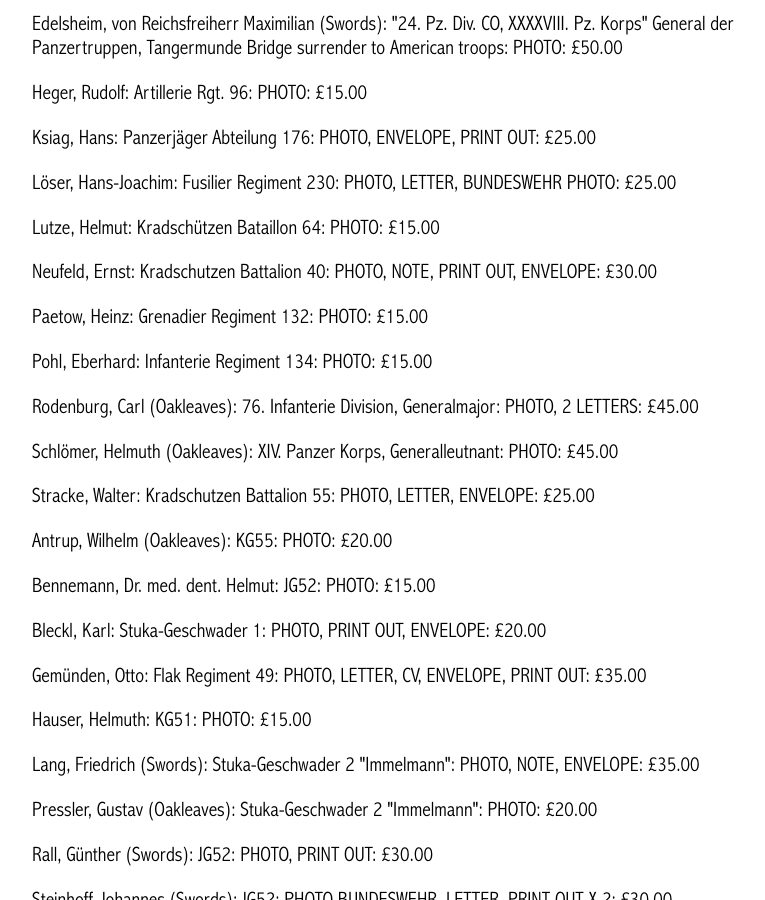
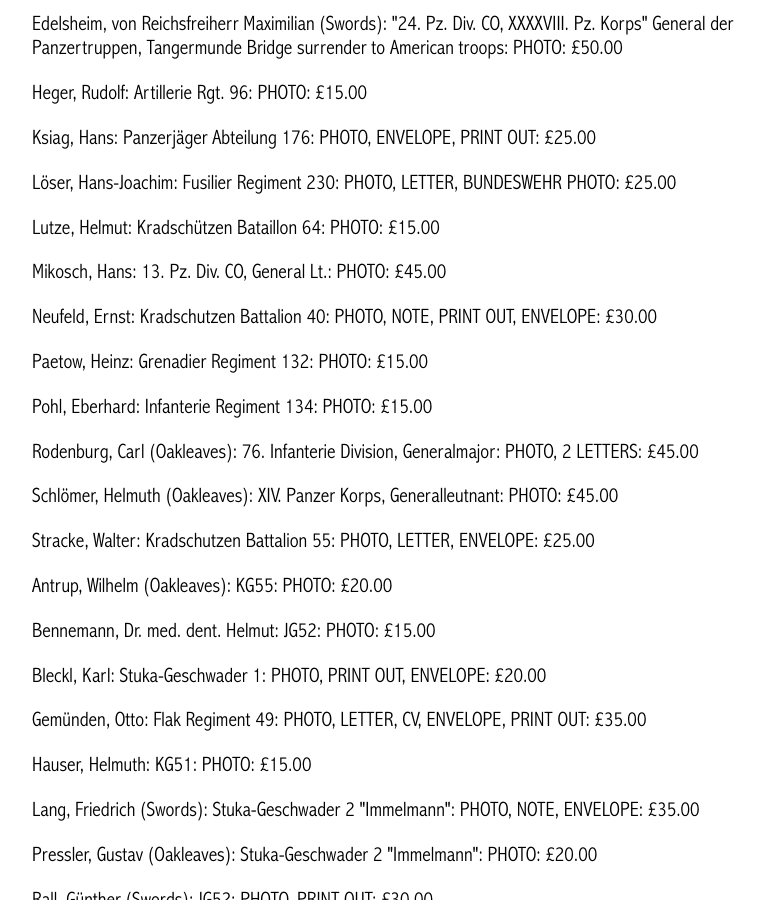
Before and after one commit to lahphotographs/lahphotographs.github.com, a Jekyll site: the page built from heer_photos.md, in a window 1280 px wide and 900 px high, scrolled down 2809 px. Shown: the whole window, without its empty margins (213-978 px from the left). Built offline with Jekyll 4.4.1, drawn with Linux system fonts in a browser that asks for light colours.

Commit message:
Update heer_photos.md

```diff
--- a/heer_photos.md
+++ b/heer_photos.md
@@ -47,6 +47,7 @@ class: book_cover
 <p>Ksiag,	Hans: Panzerjäger Abteilung 176: PHOTO, ENVELOPE, PRINT OUT: £25.00</p>
 <p>Löser,	Hans-Joachim: Fusilier Regiment 230: PHOTO, LETTER, BUNDESWEHR PHOTO: £25.00</p>
 <p>Lutze,	Helmut: Kradschützen Bataillon 64: PHOTO: £15.00</p>
+<p>Mikosch, Hans: 13. Pz. Div. CO, General Lt.: PHOTO: £45.00</p>
 <p>Neufeld,	Ernst: Kradschutzen Battalion 40: PHOTO, NOTE, PRINT OUT, ENVELOPE:	£30.00</p>
 <p>Paetow,	Heinz: Grenadier Regiment 132: PHOTO: £15.00</p>
 <p>Pohl,	Eberhard: Infanterie Regiment 134: PHOTO: £15.00</p>
```
